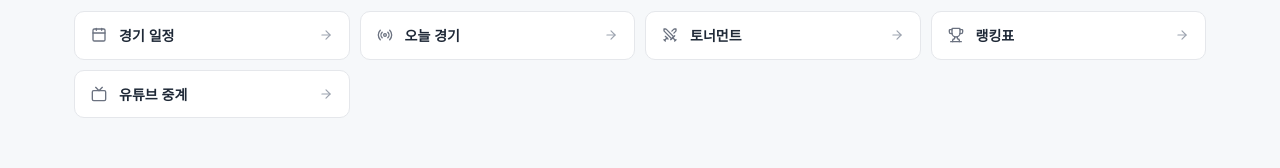
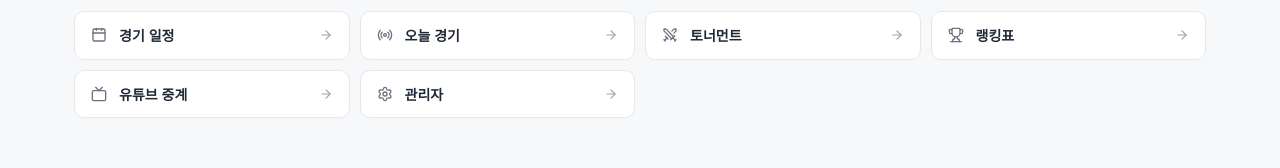
Before and after one commit to 081114ysm/School_Sportday, a Next.js app in the folder frontend/: page / in a window 1280 px wide. Shown: the part 599-767 px from the top of the page. Built offline with nearby package versions, Linux system fonts and the light colour scheme; no server answers.

Commit message:
feat(home): 메인 페이지 바로가기에 관리자 추가

```diff
--- a/frontend/src/app/page.tsx
+++ b/frontend/src/app/page.tsx
@@ -2,7 +2,7 @@
 
 import Link from 'next/link';
 import { useEffect, useState } from 'react';
-import { Calendar, Trophy, Radio, Tv, ArrowRight, Swords } from 'lucide-react';
+import { Calendar, Trophy, Radio, Tv, ArrowRight, Swords, Settings } from 'lucide-react';
 import styles from './home.module.css';
 import PhotoCarousel from '@/components/main/PhotoCarousel';
 import { fetchMatches, fetchTeams, fetchLiveMatches } from '@/services/api';
@@ -81,6 +81,7 @@ export default function HomePage() {
         <Shortcut href="/tournament" icon={<Swords size={16} />} label="토너먼트" />
         <Shortcut href="/rankings" icon={<Trophy size={16} />} label="랭킹표" />
         <Shortcut href="/youtube" icon={<Tv size={16} />} label="유튜브 중계" />
+        <Shortcut href="/admin" icon={<Settings size={16} />} label="관리자" />
       </nav>
     </div>
   );
```
